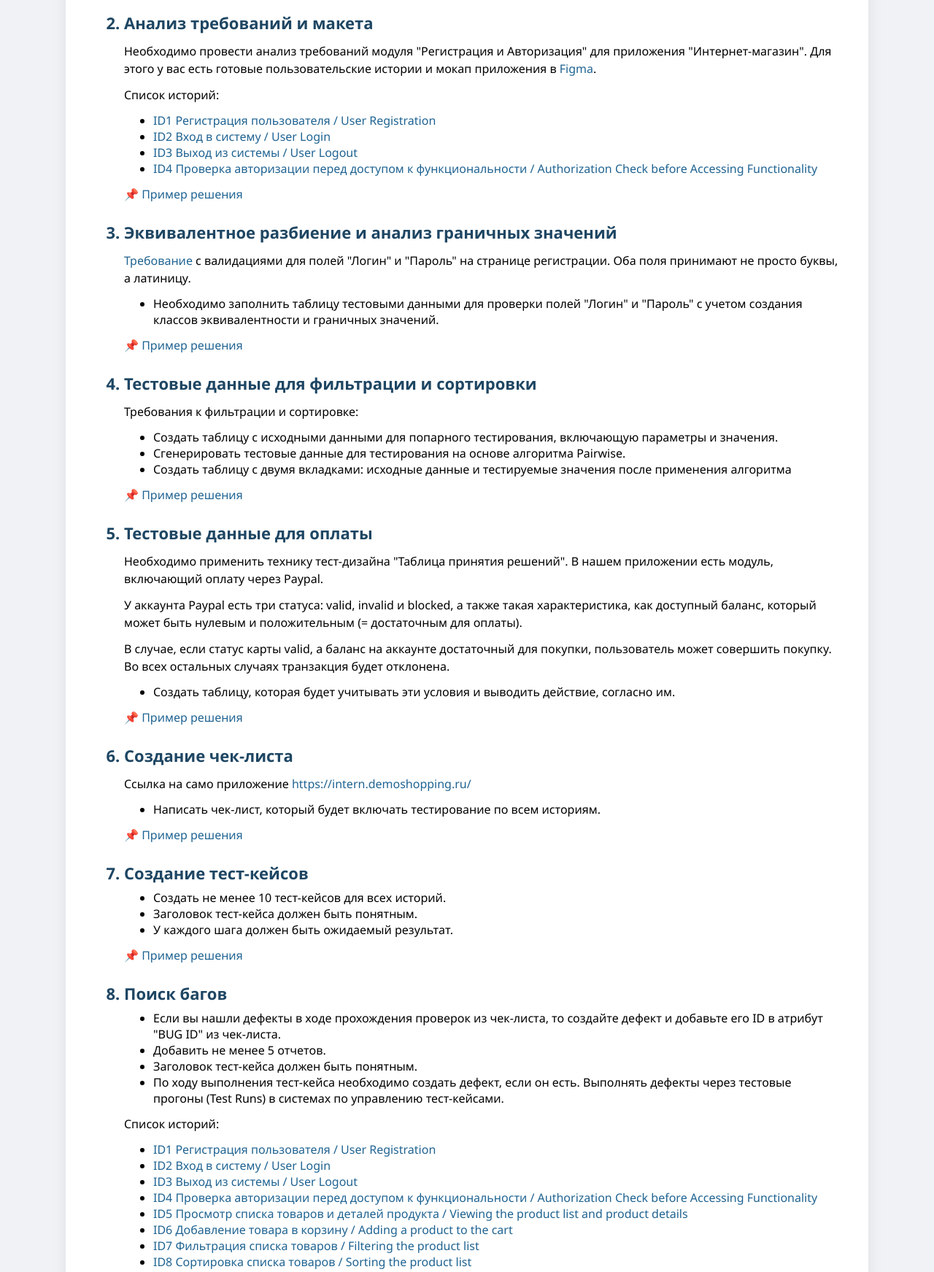
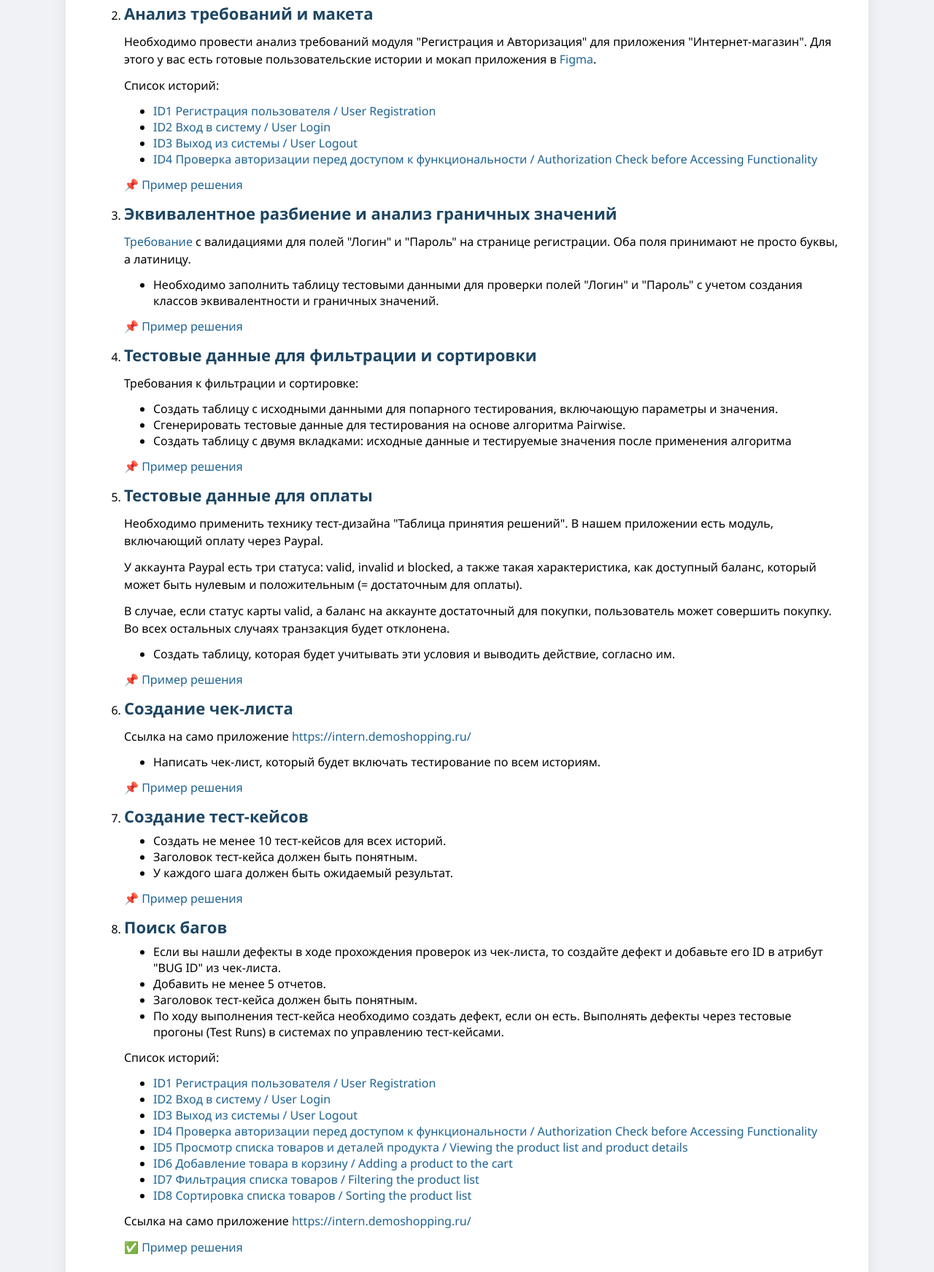
Before and after one commit to Vlasov-S-N-96/Work_job_project, a plain HTML site: page index.html in a window 1280 px wide. Shown: the part 504-2247 px from the top of the page at 73% size. Drawn offline with Linux system fonts and the light colour scheme.

Commit message:
Update index.html

```diff
--- a/index.html
+++ b/index.html
@@ -27,7 +27,8 @@
         <div class="content_section">
             <ol>
                 <!-- 1. Типы, методы и уровни -->
-                <li class="subheadings_info">Типы, методы и уровни</li>
+                <li>
+                    <div class="subheadings_info">Типы, методы и уровни</div>
                     <p>На основании описания приложения необходимо предположить:</p>
                     <ul class="ul_jackdaw">
                         <li>Какие методы тестирования будут использованы для данного приложения?</li>
@@ -35,9 +36,11 @@
                         <li>На каких уровнях может проводиться тестирование данного приложения?</li>
                     </ul>
                     <p class="text_link"><a href="https://docs.google.com/spreadsheets/d/1bUkOQuHlxxTDv7ZIlbm_shnMmI3a-tGKETuIihLOKME/edit?gid=0#gid=0" target="_blank">📌 Пример решения</a></p>
+                </li>
 
                 <!-- 2. Анализ требований и макета -->
-                <li class="subheadings_info">Анализ требований и макета</li>
+                <li>
+                    <div class="subheadings_info">Анализ требований и макета</div>
                     <p>Необходимо провести анализ требований модуля "Регистрация и Авторизация" для приложения "Интернет-магазин". Для этого у вас есть готовые пользовательские истории и мокап приложения в <a href="https://www.figma.com/design/2T99Jt5OHPqkhe4yyoe2IC/demoshopping.ru?node-id=0-1&p=f" target="_blank">Figma</a>.</p>
                     <p>Список историй:</p>
                     <ul class="ul_jackdaw">
@@ -47,17 +50,21 @@
                         <li><a href="https://rusau.kaiten.ru/p/d/d440e1db-3645-48f3-8510-686704dcf09c" target="_blank">ID4 Проверка авторизации перед доступом к функциональности / Authorization Check before Accessing Functionality</a></li>
                     </ul>
                     <p class="text_link"><a href="https://docs.google.com/spreadsheets/d/1VevSJB-PkAZYKlzrPrzCT3R2dL9jv7oHGKQj4bzrSno/edit?usp=drive_web&ouid=102189835010254179875" target="_blank">📌 Пример решения</a></p>
+                </li>
 
                 <!-- 3. Эквивалентное разбиение -->
-                <li class="subheadings_info">Эквивалентное разбиение и анализ граничных значений</li>
+                <li>
+                    <div class="subheadings_info">Эквивалентное разбиение и анализ граничных значений</div>
                     <p class="text_link"><a href="https://rusau.kaiten.ru/p/d/731b641b-545d-4311-a691-c397a21eb1bd" target="_blank">Требование</a> с валидациями для полей "Логин" и "Пароль" на странице регистрации. Оба поля принимают не просто буквы, а латиницу.</p>
                     <ul class="ul_jackdaw">
                         <li>Необходимо заполнить таблицу тестовыми данными для проверки полей "Логин" и "Пароль" с учетом создания классов эквивалентности и граничных значений.</li>
                     </ul>
                     <p class="text_link"><a href="https://docs.google.com/spreadsheets/d/1Gv9aTr1BxdzXgcnLd-U9PMyYJYdZb1w_PZxS7_c92Kk/edit?usp=drive_web&ouid=102189835010254179875" target="_blank">📌 Пример решения</a></p>
+                </li>
 
                 <!-- 4. Тестовые данные для фильтрации и сортировки -->
-                <li class="subheadings_info">Тестовые данные для фильтрации и сортировки</li>
+                <li>
+                    <div class="subheadings_info">Тестовые данные для фильтрации и сортировки</div>
                     <p>Требования к фильтрации и сортировке:</p>
                     <ul class="ul_jackdaw">
                         <li>Создать таблицу с исходными данными для попарного тестирования, включающую параметры и значения.</li>
@@ -65,9 +72,11 @@
                         <li>Создать таблицу с двумя вкладками: исходные данные и тестируемые значения после применения алгоритма</li>
                     </ul>
                     <p class="text_link"><a href="https://docs.google.com/spreadsheets/d/1SnSToZLC-UF6XqXtcdZH5fWawahECPrROehS-deCQgU/edit?gid=0#gid=0" target="_blank">📌 Пример решения</a></p>
+                </li>
 
                 <!-- 5. Тестовые данные для оплаты -->
-                <li class="subheadings_info">Тестовые данные для оплаты</li>
+                <li>
+                    <div class="subheadings_info">Тестовые данные для оплаты</div>
                     <p class="p_text">Необходимо применить технику тест-дизайна "Таблица принятия решений". В нашем приложении есть модуль, включающий оплату через Paypal.</p>
                     <p class="p_text">У аккаунта Paypal есть три статуса: valid, invalid и blocked, а также такая характеристика, как доступный баланс, который может быть нулевым и положительным (= достаточным для оплаты).</p>
                     <p class="p_text">В случае, если статус карты valid, а баланс на аккаунте достаточный для покупки, пользователь может совершить покупку. Во всех остальных случаях транзакция будет отклонена.</p>
@@ -75,26 +84,32 @@
                         <li>Создать таблицу, которая будет учитывать эти условия и выводить действие, согласно им.</li>
                     </ul>
                     <p class="text_link"><a href="https://docs.google.com/spreadsheets/d/1SnSToZLC-UF6XqXtcdZH5fWawahECPrROehS-deCQgU/edit?gid=1292314697#gid=1292314697" target="_blank">📌 Пример решения</a></p>
+                </li>
 
                 <!-- 6. Создание чек-листа -->
-                <li class="subheadings_info">Создание чек-листа</li>
+                <li>
+                    <div class="subheadings_info">Создание чек-листа</div>
                     <p class="text_link">Ссылка на само приложение <a href="https://intern.demoshopping.ru/" target="_blank">https://intern.demoshopping.ru/</a></p>
                     <ul class="ul_jackdaw">
                         <li>Написать чек-лист, который будет включать тестирование по всем историям.</li>
                     </ul>
                     <p class="text_link"><a href="https://docs.google.com/spreadsheets/d/1DzJWDYINvQ6zEzzYD-rrGuDeMP6S5_qLP3PYs7r37dg/edit?gid=0#gid=0" target="_blank">📌 Пример решения</a></p>
+                </li>
 
                 <!-- 7. Создание тест-кейсов -->
-                <li class="subheadings_info">Создание тест-кейсов</li>
+                <li>
+                    <div class="subheadings_info">Создание тест-кейсов</div>
                     <ul class="ul_jackdaw">
                         <li>Создать не менее 10 тест-кейсов для всех историй.</li>
                         <li>Заголовок тест-кейса должен быть понятным.</li>
                         <li>У каждого шага должен быть ожидаемый результат.</li>
                     </ul>
                     <p class="text_link"><a href="https://docs.google.com/spreadsheets/d/18vNGB9SCX3O_g759Qn72StFXo81sTul3EYCo1Qnzfx8/edit?gid=3946733#gid=3946733" target="_blank">📌 Пример решения</a></p>
+                </li>
 
                 <!-- 8. Поиск багов -->
-                <li class="subheadings_info">Поиск багов</li>
+                <li>
+                    <div class="subheadings_info">Поиск багов</div>
                     <ul class="ul_jackdaw">
                         <li>Если вы нашли дефекты в ходе прохождения проверок из чек-листа, то создайте дефект и добавьте его ID в атрибут "BUG ID" из чек-листа.</li>
                         <li>Добавить не менее 5 отчетов.</li>
@@ -115,15 +130,17 @@
                     </ul>
                     <p class="text_link">Ссылка на само приложение <a href="https://intern.demoshopping.ru/" target="_blank">https://intern.demoshopping.ru/</a></p>
                     <p class="text_link"><a href="https://docs.google.com/spreadsheets/d/1XjI1CYNhTq_a9quSeuw4eauC-P3KeUJ2mt0l9FOxoQo/edit?gid=0#gid=0" target="_blank">✅ Пример решения</a></p>
+                </li>
             </ol>
         </div>
-        <!-- 3. Подвал -->
+
+        <!-- ПОДВАЛ -->
         <footer class="footer">
             <div class="footer-container">
                 <h3 class="footer-title">Контакты</h3>
                 <ul class="footer-social">
                     <li>
-                        <a class="social__icon" href="https://t.me/Vlasov_S_Nid96271" target="_blank" aria-label="Перейти в Telegram">
+                        <a class="social__icon telegram" href="https://t.me/Vlasov_S_Nid96271" target="_blank" aria-label="Перейти в Telegram">
                             <svg width="40" height="40" viewBox="0 0 40 40" fill="none" xmlns="http://www.w3.org/2000/svg">
                                 <path fill-rule="evenodd" clip-rule="evenodd"
                                     d="M20 0C8.9543 0 0 8.9543 0 20C0 31.0457 8.9543 40 20 40C31.0457 40 40 31.0457 40 20C40 8.9543 31.0457 0 20 0ZM29.1027 13.1159C29.698 12.9413 30.3734 13.2618 30.4486 13.8695C30.5494 14.673 30.5399 15.7849 30.4199 16.9647C29.9592 21.1896 28.4903 28.7162 27.7739 31.6816C27.5078 32.8103 27.0048 33.1053 26.2089 32.659C25.2085 32.1004 24.2351 31.4272 23.2972 30.7507C22.3005 30.032 23.6662 30.6234 22.6356 29.8855C21.3361 28.9482 18.4606 26.8194 17.3062 25.6971C16.4912 24.9024 17.6314 24.2954 18.7371 23.2418C19.4903 22.518 22.515 19.7202 24.8274 17.3336C25.6113 16.5228 24.7864 17.158 23.8235 17.9603C22.2447 19.2427 19.6517 21.0568 18.5779 21.8393C17.7043 22.4729 17.0464 22.4718 16.385 21.9268C15.1905 20.9585 13.8561 20.0988 12.7392 19.3968C11.6009 18.6818 11.7538 17.6593 13.1012 17.0194C16.1588 15.5731 21.3414 13.6294 29.1027 13.1159Z"
@@ -135,7 +152,7 @@
                         <a class="social__icon" href="https://mail.yandex.ru/" target="_blank" aria-label="Написать на Яндекс Почту">
                             <svg width="40" height="40" viewBox="0 0 40 40" fill="none" xmlns="http://www.w3.org/2000/svg">
                                 <!-- Красный круг-подложка -->
-                                <circle cx="20" cy="20" r="20" fill="#DD0000"/>
+                                <circle cx="20" cy="20" r="20" fill="#09a0ab"/>
                                 <!-- Белый конверт -->
                                 <rect x="8" y="13" width="24" height="14" rx="1" fill="white"/>
                                 <!-- Линии конверта -->
```
Lines whose indentation alone changed are shown as unchanged.
